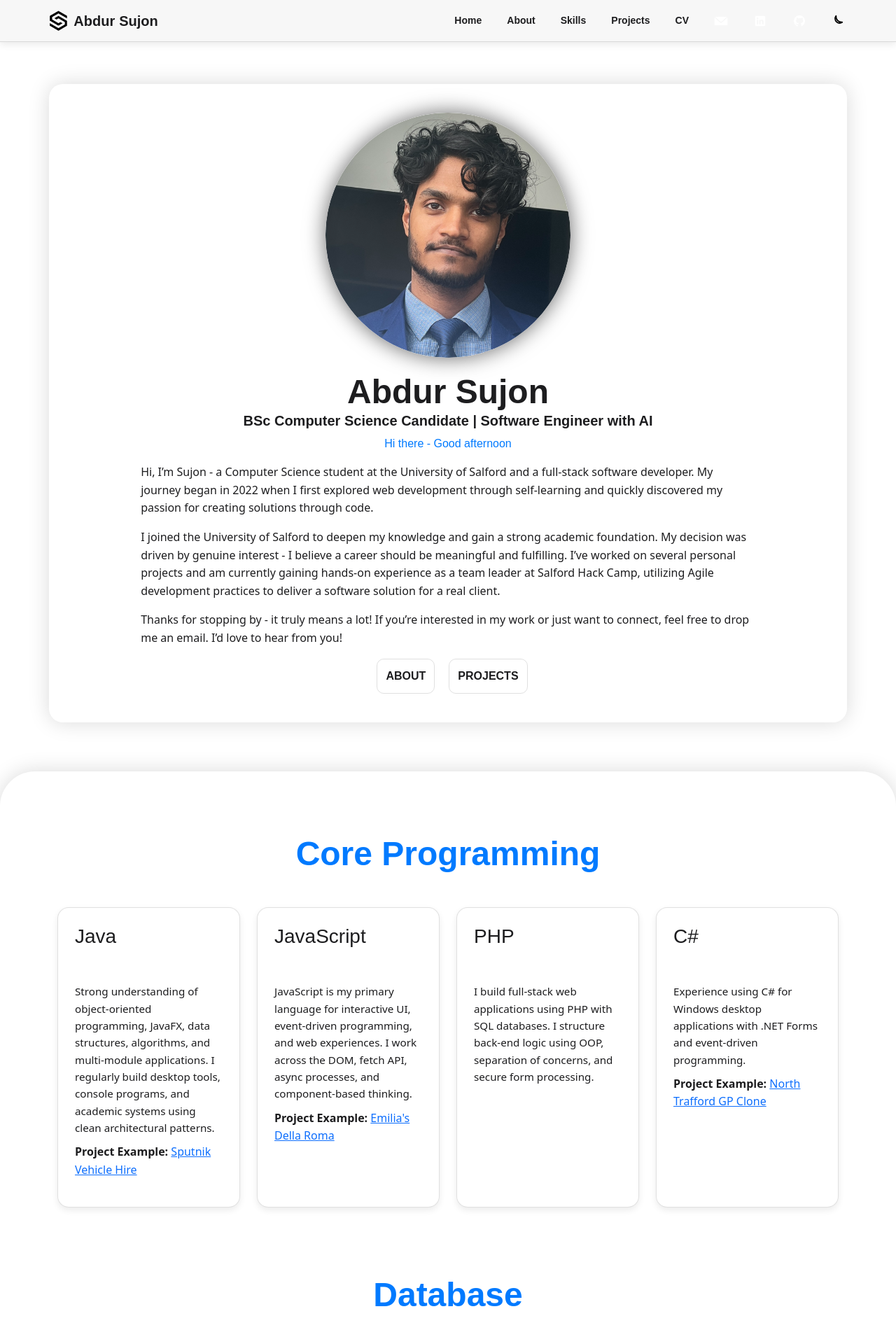
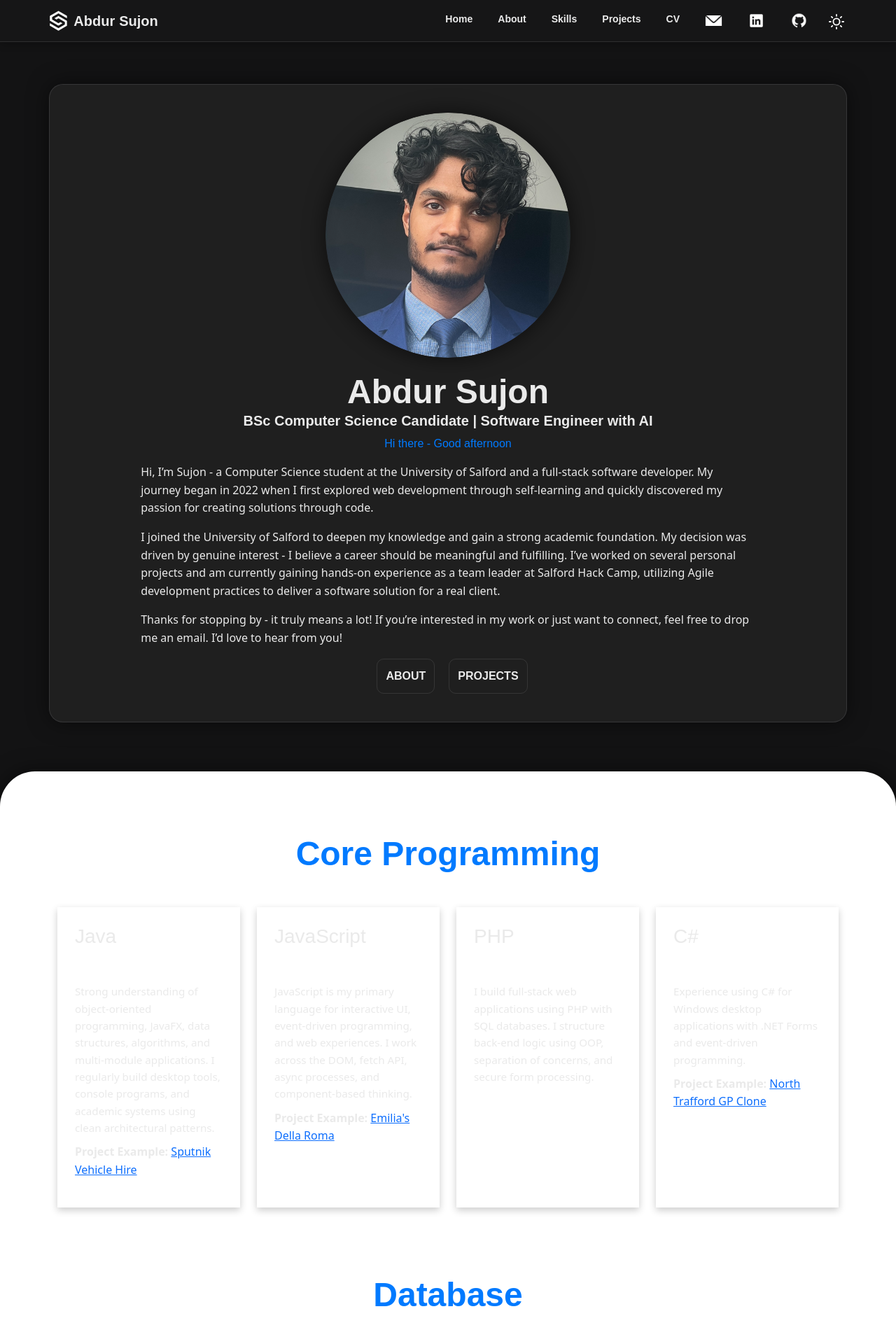
Before and after one commit to abdursujon/sujons.com, a PHP site: page / in a window 1280 px wide. Shown: the top 1920 px of the page at 70% size. Run offline with PHP 8.4, Linux system fonts and the light colour scheme; some web fonts are replaced.

Commit message:
Portfolio update in progress 4

```diff
--- a/components/footer.html
+++ b/components/footer.html
@@ -1,26 +1,51 @@
 <div class="footer-container">
   <div class="container">
     <footer class="d-flex footer flex-wrap justify-content-between align-items-center">
+
       <div class="col-md-4 d-flex align-items-center">
         <span class="mb-3 mb-md-0 rights">© 2025 Abdur Sujon.</span>
       </div>
+
       <ul class="nav col-md-4 justify-content-end list-unstyled d-flex">
+
+        <!-- EMAIL -->
         <li>
           <a class="nav-link footer-icon" href="mailto:abdur.sujon.dev@gmail.com" title="Email Me">
-            <img src="assets/home/icon/email.png" alt="email" />
+            <img
+              class="themed-icon"
+              data-dark="assets/home/icon/email_white.png"
+              data-light="assets/home/icon/email_black.png"
+              alt="email"
+            />
           </a>
         </li>
+
+        <!-- LINKEDIN -->
         <li>
           <a class="nav-link footer-icon" href="https://www.linkedin.com/in/abdursujon/" title="View My LinkedIn">
-            <img src="assets/home/icon/linkedin.png" alt="LinkedIn" />
+            <img
+              class="themed-icon"
+              data-dark="assets/home/icon/linkedin_white.png"
+              data-light="assets/home/icon/linkedin_black.png"
+              alt="LinkedIn"
+            />
           </a>
         </li>
+
+        <!-- GITHUB -->
         <li>
           <a class="nav-link footer-icon" href="https://github.com/abdursujon" title="View My Github">
-            <img src="assets/home/icon/github.png" alt="Github" />
+            <img
+              class="themed-icon"
+              data-dark="assets/home/icon/github_white.png"
+              data-light="assets/home/icon/github_black.png"
+              alt="Github"
+            />
           </a>
         </li>
+
       </ul>
+
     </footer>
   </div>
 </div>
--- a/components/header.html
+++ b/components/header.html
@@ -1,14 +1,27 @@
 <nav class="navbar navbar-expand-lg custom-navbar">
   <div class="container-fluid container-lg">
 
+    <!-- BRAND -->
     <a class="navbar-brand custom-brand d-flex align-items-center" href="/">
-      <img src="assets/home/icon/github.png" alt="github" id="logo-img"/>
-
+      <img
+        id="logo-img"
+        class="themed-icon"
+        data-dark="assets/home/icon/logo_white.png"
+        data-light="assets/home/icon/logo_black.png"
+        alt="Site Logo"
+      />
       <div class="split-text-container">
         <span class="text-part left">Abdur</span>
         <span class="text-part right">Sujon</span>
       </div>
     </a>
+
+    <!-- MOBILE RIGHT CONTROLS (xs–md): THEME + BURGER -->
+    <div class="d-flex align-items-center ms-auto d-lg-none">
+
+      <button class="theme-toggle-btn me-2 mobile-theme-toggle" title="Toggle theme">
+        <img id="mobile-theme-icon" src="assets/home/icon/sun.svg" alt="theme" />
+      </button>
 
       <button
         class="navbar-toggler custom-navbar-toggler"
@@ -19,47 +32,46 @@
         aria-expanded="false"
         aria-label="Toggle navigation"
       >
-      <svg
-        class="menu-icon"
-        xmlns="http://www.w3.org/2000/svg"
-        width="24"
-        height="24"
-        viewBox="0 0 24 24"
-        fill="none"
-        stroke="currentColor"
-        stroke-width="2"
-        stroke-linecap="round"
-        stroke-linejoin="round"
-      >
+        <svg class="menu-icon" xmlns="http://www.w3.org/2000/svg" width="24" height="24"
+          viewBox="0 0 24 24" fill="none" stroke="currentColor" stroke-width="2"
+          stroke-linecap="round" stroke-linejoin="round">
           <line x1="3" y1="12" x2="21" y2="12"></line>
           <line x1="3" y1="6" x2="21" y2="6"></line>
           <line x1="3" y1="18" x2="21" y2="18"></line>
         </svg>
       </button>
 
+    </div>
+
+    <!-- DESKTOP NAV -->
     <div class="collapse navbar-collapse" id="navbarNavAltMarkup">
       <div class="navbar-nav ms-auto">
+
         <a class="nav-link" href="/" title="Home">Home</a>
         <a class="nav-link" href="about.html" title="About Me">About</a>
         <a class="nav-link" href="index.html#section-2" title="My Skills">Skills</a>
         <a class="nav-link" href="projects.html" title="View My Projects">Projects</a>
-        <a class="nav-link" href="assets/home/Abdur_Sujon_CV_Web_Version.pdf" target="_blank" title="View My CV">CV</a>
+        <a class="nav-link" href="assets/home/Abdur_Sujon_CV_Web_Version.pdf" target="_blank">CV</a>
 
         <div class="d-flex flex-row justify-content-start">
-          <a class="nav-link contact-link" href="mailto:abdur.sujon.dev@gmail.com" title="Email Me">
-            <img src="assets/home/icon/email.png" alt="email" />
-          </a>
-          <a class="nav-link contact-link" href="https://www.linkedin.com/in/abdursujon/" title="View My LinkedIn">
-            <img src="assets/home/icon/linkedin.png" alt="linkedin" />
-          </a>
-          <a class="nav-link contact-link" href="https://github.com/abdursujon" title="View My Github">
-            <img src="assets/home/icon/github.png" alt="github" />
+
+          <a class="nav-link contact-link" href="mailto:abdur.sujon.dev@gmail.com">
+            <img class="themed-icon" data-dark="assets/home/icon/email_white.png" data-light="assets/home/icon/email_black.png" alt="email" />
           </a>
 
-          <!-- THEME TOGGLE BUTTON -->
-          <button id="theme-toggle" class="theme-toggle-btn" title="Toggle theme">
-            <img id="theme-icon" src="assets/home/icon/sun.svg" alt="theme icon" />
+          <a class="nav-link contact-link" href="https://www.linkedin.com/in/abdursujon/">
+            <img class="themed-icon" data-dark="assets/home/icon/linkedin_white.png" data-light="assets/home/icon/linkedin_black.png" alt="linkedin" />
+          </a>
+
+          <a class="nav-link contact-link" href="https://github.com/abdursujon">
+            <img class="themed-icon" data-dark="assets/home/icon/github_white.png" data-light="assets/home/icon/github_black.png" alt="github" />
+          </a>
+
+          <!-- DESKTOP THEME TOGGLE -->
+          <button id="theme-toggle" class="theme-toggle-btn d-none d-lg-inline-block ms-2" title="Toggle theme">
+            <img id="theme-icon" src="assets/home/icon/sun.svg" alt="theme" />
           </button>
+
         </div>
       </div>
     </div>
--- a/css/style.css
+++ b/css/style.css
@@ -16,6 +16,12 @@
   --shadow-subtle: 0 4px 10px rgba(0, 0, 0, 0.2);
   --shadow-lift: 0 0 30px rgba(0, 0, 0, 0.5);
   --border-subtle: 1px solid rgba(255, 255, 255, 0.1);
+  --color-skill-bg: rgba(255, 255, 255, 0.05);
+  --color-skill-bg: #ffffff;
+  --color-skill-card-bg: rgba(255,255,255,0.05);
+
+
+
 }
 /* LIGHT MODE */
 :root.light {
@@ -26,6 +32,7 @@
   --border-subtle: 1px solid rgba(0, 0, 0, 0.12);
   --shadow-subtle: 0 4px 10px rgba(0, 0, 0, 0.08);
   --shadow-lift: 0 0 30px rgba(0, 0, 0, 0.15);
+
 }
 
 /* Toggle button style */
@@ -230,12 +237,13 @@ hr {
   transform: translateY(-1px);
 }
 
-.contact-link img {
-  filter: brightness(0) invert(1);
-  height: 20px;
-  width: 20px;
-  margin-top: 0;
+.contact-link img,
+.footer-icon img {
+  filter: none;
+  height: 25px;
+  width: 25px;
 }
+
 
 .navbar-collapse .navbar-nav {
   text-align: left;
@@ -385,11 +393,13 @@ hr {
   height: auto;
   min-height: 500px;
   padding-top: 40px;
-  background-color: rgba(255, 255, 255, 0.05);
+
+  background-color: var(--color-skill-bg);
   border-top-left-radius: 50px;
   border-top-right-radius: 50px;
-  border: 1px solid rgba(255, 255, 255, 0.1);
+  border: var(--border-subtle);
   box-shadow: var(--shadow-lift);
+
   margin-top: 20px;
 }
 
@@ -465,11 +475,6 @@ hr {
   margin-bottom: 5px;
 }
 
-.footer-icon img {
-  height: 20px;
-  width: 20px;
-  filter: brightness(0) invert(1);
-}
 
 .rights {
   color: rgba(255, 255, 255, 0.6);
@@ -641,12 +646,11 @@ hr {
 }
 
 .skill-card {
-  background: rgba(255, 255, 255, 0.05);
-  border-radius: var(--radius-default);
+  background: var(--color-skill-card-bg);
   border: var(--border-subtle);
   box-shadow: var(--shadow-subtle);
-  transition: transform 0.25s ease, box-shadow 0.25s ease;
 }
+
 
 .skill-card:hover {
   transform: translateY(-5px);
@@ -691,3 +695,29 @@ hr {
     justify-content: center !important;
   }
 }
+:root.light .custom-container-skills {
+  background: #ffffff;
+  border-color: rgba(0,0,0,0.12);
+}
+
+:root.light .skill-card {
+  background: rgba(0,0,0,0.05);
+  border: 1px solid rgba(0,0,0,0.15);
+  box-shadow: 0 4px 10px rgba(0,0,0,0.1);
+}
+
+:root.light .skills {
+  color: #007aff;
+}
+
+:root.light .sub-p {
+  color: rgba(0,0,0,0.5);
+}
+
+:root.light .skill-desc {
+  color: #1d1d1f;
+}
+
+:root.light section#section-2 {
+  background-color: #ffffff;
+}
--- a/index.html
+++ b/index.html
@@ -5,11 +5,21 @@
   <meta charset="UTF-8" />
   <meta name="viewport" content="width=device-width, initial-scale=1" />
   <title>Sujon</title>
-  <link href="https://cdn.jsdelivr.net/npm/bootstrap@5.3.3/dist/css/bootstrap.min.css" rel="stylesheet"
-    integrity="sha384-QWTKZyjpPEjISv5WaRU9OFeRpok6YctnYmDr5pNlyT2bRjXh0JMhjY6hW+ALEwIH" crossorigin="anonymous" />
+
+  <script>
+    (function() {
+      const saved = localStorage.getItem("theme");
+      if (saved === "light") {
+        document.documentElement.classList.add("light");
+      }
+    })();
+  </script>
+
+  <link href="https://cdn.jsdelivr.net/npm/bootstrap@5.3.3/dist/css/bootstrap.min.css" rel="stylesheet" />
   <link href="css/fonts.css" rel="stylesheet" />
   <link href="css/style.css" rel="stylesheet" />
 </head>
+
 
 <body>
   <header id="header-placeholder"></header>
@@ -35,6 +45,7 @@
                 </h1>
                 <p id="greeting"></p>
               </div>
+
               <div class="col-12 text-start">
                 <p>
                   Hi, I’m Sujon - a Computer Science student at the University of Salford and a full-stack software
@@ -69,7 +80,10 @@
     <div class="custom-container-skills">
       <div class="row justify-content-center custom-row">
         <div class="col-sm-12 col-md-8 text-center">
+
           <h1 class="skills">SKILLS</h1>
+
+          <!-- Button group stays (optional) -->
           <div class="skills-btn-group">
             <button type="button" id="languages" class="btn btn-secondary">LANGUAGES</button>
             <button type="button" id="database" class="btn btn-secondary">DATABASE</button>
@@ -80,69 +94,21 @@
             <button type="button" id="core" class="btn btn-secondary">CORE CONCEPTS</button>
           </div>
 
-              <div id="change-skills">
-                <h2 class="sub-titile">CORE PROGRAMMING</h2>
-                <h2>JAVA</h2>
-                <p class="sub-p">INFO</p>
-                <p>
-                  Proficient in Java, with experience developing both small- and large-scale applications. Skilled in
-                  JavaFX and GUI development, and familiar with IDEs such as Eclipse, BlueJ, and IntelliJ IDEA.
-                  Knowledgeable in Agile methodologies including SCRUM and Waterfall, as well as SDLC principles, Data
-                  Structures & Algorithms, and Design Patterns. Currently leading an Agile group project while
-                  developing multiple desktop applications.
-                </p>
-                <p class="project-ex">
-                  <strong>Project Example:</strong>
-                  <a href="https://github.com/abdursujon/sputnik-vehicle-hire" target="_blank">Sputnik Vehicle Hire</a>
-                </p>
-                <hr />
-                <h2>JavaScript</h2>
-                <p class="sub-p">INFO</p>
-                <p>
-                  JavaScript is one of my favorite languages. I've built a variety of products with it - from small
-                  tools to large-scale applications. I work with JavaScript daily across desktop, tablet, mobile, and
-                  server environments. Combined with a strong understanding of UX and design, I can take applications
-                  from concept to polished, production-ready solutions.
-                </p>
-                <p class="project-ex">
-                  <strong>Project Example:</strong>
-                  <a href="https://emilias-della-roma.netlify.app/" target="_blank">Emilia's Della Roma</a>
-                </p>
-                <hr />
-                <h2>PHP</h2>
-                <p class="sub-p">INFO</p>
-                <p>
-                  I specialize in building data-driven, full-stack websites. My primary tool for server-side logic is
-                  PHP, which I use with SQL databases like SQLite. I follow best practices such as MVC architecture and
-                  Object-Oriented Programming (OOP) to create scalable and maintainable code. On the front end, I
-                  combine JavaScript, Bootstrap, CSS, and HTML to deliver responsive and interactive experiences.
-                </p>
-                <p class="project-ex"><strong>Upcoming Project:</strong> Pet Watch (Coming Soon)</p>
-                <hr />
-                <h2>C#</h2>
-                <p class="sub-p">INFO</p>
-                <p>Familiar with C#, I have built a Windows desktop application using .NET Forms.</p>
-                <p class="project-ex">
-                  <strong>Project Example:</strong>
-                  <a href="https://github.com/abdursujon/North-Trafford-Group-Practice-Clone/tree/main"
-                    target="_blank">North Trafford GP (Clone)</a>
-                </p>
-              </div>
+          <!-- EMPTY container → skills.js will fill it using JSON -->
+          <div id="change-skills"></div>
+
         </div>
       </div>
     </div>
   </div>
 </section>
+
   </main>
 
   <footer id="footer-placeholder"></footer>
 
-  <script src="https://cdn.jsdelivr.net/npm/@popperjs/core@2.11.8/dist/umd/popper.min.js"
-    integrity="sha384-I7E8VVD/ismYTF4hNIPjVp/Zjvgyol6VFvRkX/vR+Vc4jQkC+hVqc2pM8ODewa9r"
-    crossorigin="anonymous"></script>
-  <script src="https://cdn.jsdelivr.net/npm/bootstrap@5.3.8/dist/js/bootstrap.min.js"
-    integrity="sha384-G/EV+4j2dNv+tEPo3++6LCgdCROaejBqfUeNjuKAiuXbjrxilcCdDz6ZAVfHWe1Y"
-    crossorigin="anonymous"></script>
+  <script src="https://cdn.jsdelivr.net/npm/@popperjs/core@2.11.8/dist/umd/popper.min.js"></script>
+  <script src="https://cdn.jsdelivr.net/npm/bootstrap@5.3.8/dist/js/bootstrap.min.js"></script>
   <script src="js/main.js"></script>
   <script src="js/skills.js"></script>
 </body>
--- a/js/main.js
+++ b/js/main.js
@@ -1,4 +1,5 @@
 document.addEventListener("DOMContentLoaded", function () {
+
   /* ======================================================
      LOAD HEADER + FOOTER
   ====================================================== */
@@ -12,10 +13,17 @@ document.addEventListener("DOMContentLoaded", function () {
         const placeholder = document.getElementById(placeholderId);
         if (placeholder) placeholder.innerHTML = data;
 
-        // After header loads: initialize navbar + theme toggle
+        // AFTER HEADER LOAD
         if (placeholderId === "header-placeholder") {
           initializeNavbar();
           initializeThemeToggle();
+          setupMobileToggleSync();
+          updateThemedIcons();
+        }
+
+        // AFTER FOOTER LOAD
+        if (placeholderId === "footer-placeholder") {
+          updateThemedIcons();
         }
       })
       .catch((error) =>
@@ -56,57 +64,98 @@ document.addEventListener("DOMContentLoaded", function () {
 
 
   /* ======================================================
-     THEME TOGGLE (AUTO-DETECT + ROTATE + FADE)
+     UPDATE THEMABLE ICONS
+  ====================================================== */
+  function updateThemedIcons() {
+    const icons = document.querySelectorAll(".themed-icon");
+    const isLight = document.documentElement.classList.contains("light");
+
+    icons.forEach(icon => {
+      const lightSrc = icon.getAttribute("data-light");
+      const darkSrc = icon.getAttribute("data-dark");
+      if (lightSrc && darkSrc) {
+        icon.src = isLight ? lightSrc : darkSrc;
+      }
+    });
+  }
+
+
+  /* ======================================================
+     THEME TOGGLE (DESKTOP + MOBILE)
   ====================================================== */
   function initializeThemeToggle() {
-  const toggleBtn = document.getElementById("theme-toggle");
+    const toggleBtn = document.getElementById("theme-toggle");   // desktop button
     const themeIcon = document.getElementById("theme-icon");
- const siteLogo = document.querySelector("#logo-img");
-
+    const siteLogo = document.getElementById("logo-img");
+    const mobileIcon = document.getElementById("mobile-theme-icon"); // mobile icon
 
     if (!toggleBtn || !themeIcon || !siteLogo) return;
 
-  const prefersLight = window.matchMedia("(prefers-color-scheme: light)").matches;
     const savedTheme = localStorage.getItem("theme");
+    const startLight = savedTheme === "light";
 
-  const startLight = savedTheme === "light" || (!savedTheme && prefersLight);
-
-  // INITIAL LOAD
+    /* ---------- INITIAL LOAD ---------- */
     if (startLight) {
       document.documentElement.classList.add("light");
       themeIcon.src = "assets/home/icon/moon.svg";
       siteLogo.src = "assets/home/icon/logo_black.png";
+      if (mobileIcon) mobileIcon.src = "assets/home/icon/moon.svg";
     } else {
       document.documentElement.classList.remove("light");
       themeIcon.src = "assets/home/icon/sun.svg";
       siteLogo.src = "assets/home/icon/logo_white.png";
+      if (mobileIcon) mobileIcon.src = "assets/home/icon/sun.svg";
     }
 
-  // CLICK TO TOGGLE
-  toggleBtn.addEventListener("click", (e) => {
-    e.stopPropagation();
+    updateThemedIcons();
 
-    toggleBtn.classList.add("rotate");
-    setTimeout(() => toggleBtn.classList.remove("rotate"), 400);
-
+    /* ---------- CLICK EVENT ---------- */
+    toggleBtn.addEventListener("click", () => {
       document.documentElement.classList.toggle("light");
-
       const isLight = document.documentElement.classList.contains("light");
 
+      // DESKTOP ICON
       themeIcon.src = isLight
         ? "assets/home/icon/moon.svg"
         : "assets/home/icon/sun.svg";
 
+      // MOBILE ICON
+      if (mobileIcon) {
+        mobileIcon.src = isLight
+          ? "assets/home/icon/moon.svg"
+          : "assets/home/icon/sun.svg";
+      }
+
+      // LOGO
       siteLogo.src = isLight
         ? "assets/home/icon/logo_black.png"
         : "assets/home/icon/logo_white.png";
 
       localStorage.setItem("theme", isLight ? "light" : "dark");
 
+      updateThemedIcons();
+
       document.body.classList.add("fade-theme");
       setTimeout(() => document.body.classList.remove("fade-theme"), 300);
     });
   }
+
+
+  /* ======================================================
+     MOBILE THEME TOGGLE SYNC (xs-md)
+  ====================================================== */
+  function setupMobileToggleSync() {
+    const mobileBtn = document.querySelector(".mobile-theme-toggle");
+    const desktopBtn = document.getElementById("theme-toggle");
+
+    if (!mobileBtn || !desktopBtn) return;
+
+    // Mobile forwards click to desktop toggle
+    mobileBtn.addEventListener("click", () => {
+      desktopBtn.click();
+    });
+  }
+
 
   /* ======================================================
      GREETING
@@ -123,72 +172,4 @@ function initializeThemeToggle() {
     greetingElement.innerHTML = `Hi there - ${greetTheVisitor()}`;
   }
 
-
-  /* ======================================================
-     SKILLS BUTTON INTERACTIONS
-     (Everything below remains EXACTLY the same)
-     ====================================================== */
-
-  const languagesBtn = document.getElementById("languages");
-  if (languagesBtn) {
-    languagesBtn.addEventListener("click", function () {
-      document.getElementById("change-skills").innerHTML = `
-        ...YOUR FULL LANGUAGES HTML...
-      `;
 });
-  }
-
-  const databaseBtn = document.getElementById("database");
-  if (databaseBtn) {
-    databaseBtn.addEventListener("click", function () {
-      document.getElementById("change-skills").innerHTML = `
-        ...YOUR FULL DATABASE HTML...
-      `;
-    });
-  }
-
-  const webdevBtn = document.getElementById("webdev");
-  if (webdevBtn) {
-    webdevBtn.addEventListener("click", function () {
-      document.getElementById("change-skills").innerHTML = `
-        ...YOUR FULL WEB DEV HTML...
-      `;
-    });
-  }
-
-  const desktopAppBtn = document.getElementById("desktop-app");
-  if (desktopAppBtn) {
-    desktopAppBtn.addEventListener("click", function () {
-      document.getElementById("change-skills").innerHTML = `
-        ...YOUR FULL DESKTOP HTML...
-      `;
-    });
-  }
-
-  const backendBtn = document.getElementById("back-end");
-  if (backendBtn) {
-    backendBtn.addEventListener("click", function () {
-      document.getElementById("change-skills").innerHTML = `
-        ...YOUR FULL BACKEND HTML...
-      `;
-    });
-  }
-
-  const softwareBtn = document.getElementById("software");
-  if (softwareBtn) {
-    softwareBtn.addEventListener("click", function () {
-      document.getElementById("change-skills").innerHTML = `
-        ...YOUR FULL SOFTWARE HTML...
-      `;
-    });
-  }
-
-  const coreBtn = document.getElementById("core");
-  if (coreBtn) {
-    coreBtn.addEventListener("click", function () {
-      document.getElementById("change-skills").innerHTML = `
-        ...YOUR FULL CORE HTML...
-      `;
-    });
-  }
-});
```
Also changed, not shown: assets/home/icon/email_black.png (added), assets/home/icon/email_white.png (renamed from assets/home/icon/email.png), assets/home/icon/github_black.png (added), assets/home/icon/github_white.png (renamed from assets/home/icon/github.png), assets/home/icon/linkedin_black.png (added), assets/home/icon/linkedin_white.png (renamed from assets/home/icon/linkedin.png). Lines whose indentation alone changed are shown as unchanged.
